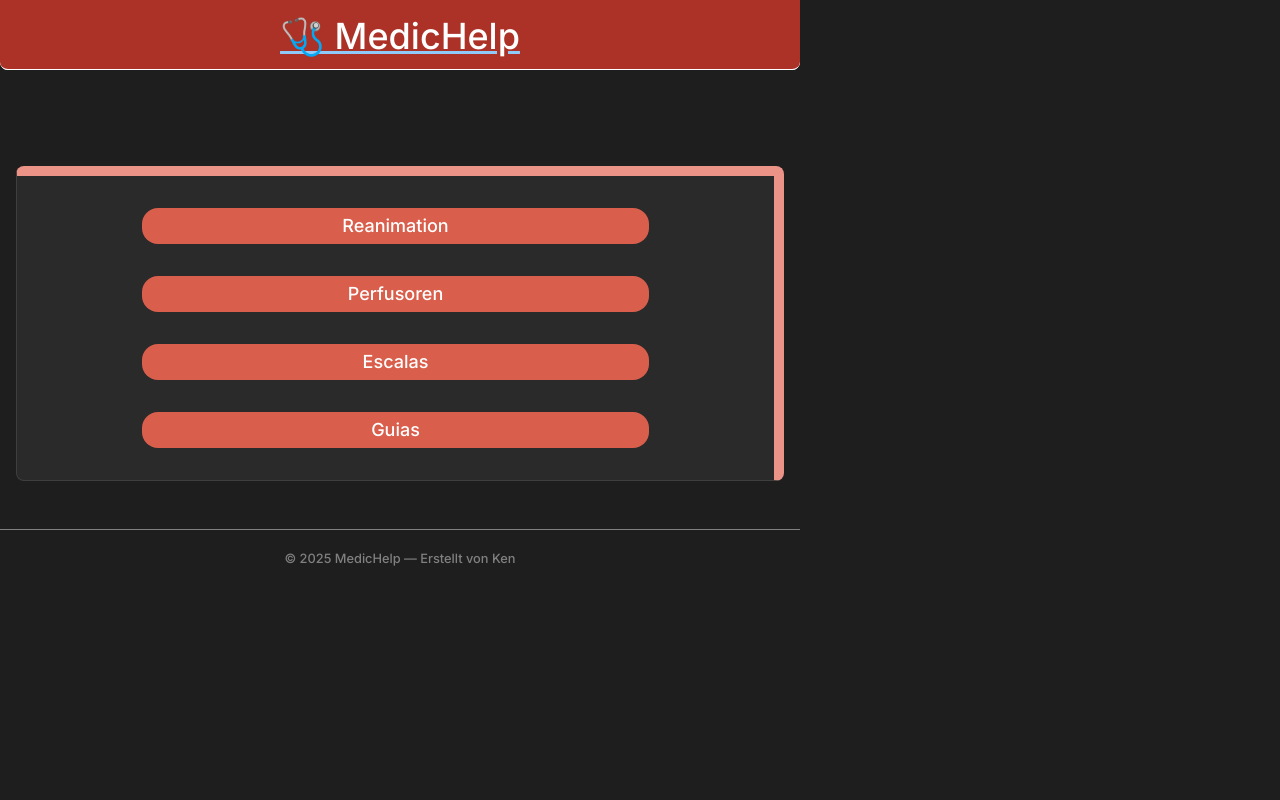
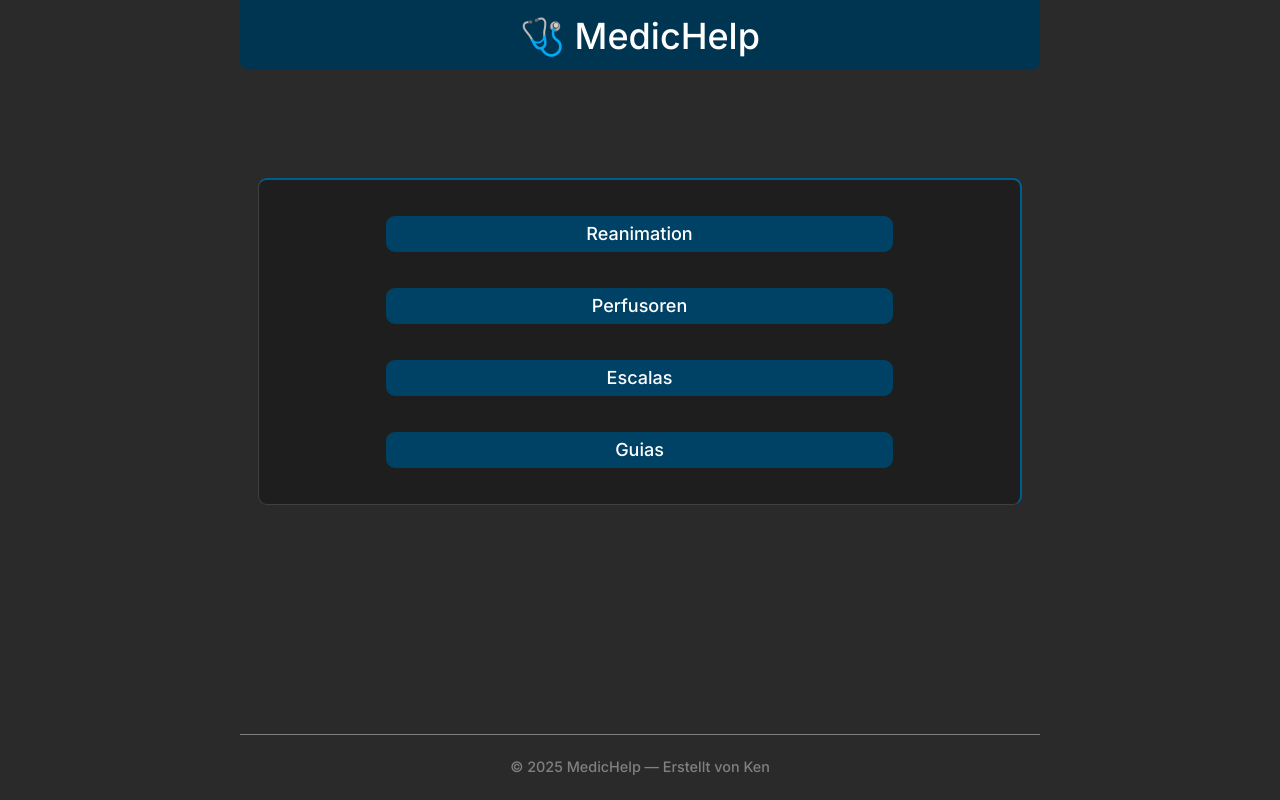
Before and after one commit to ken-chanD/medicHelp, a plain HTML site: page index.html in a window 1280 px wide. Drawn offline with Linux system fonts and the light colour scheme.

Commit message:
colores corregidos

```diff
--- a/css/style.css
+++ b/css/style.css
@@ -1,4 +1,4 @@
-/* color: #e0e0e0; */
+/* color: #e0e0e0; #2a2a2a #1e1e1e*/
 
 /* === Basis Reset & Defaults === */
 * {
@@ -17,11 +17,12 @@ html {
   scroll-behavior: smooth;
 }
 
-body {
+body, html {
   display: flex;
+  align-items: center;
   flex-direction: column;
   font-size: 18px;
-  background-color: #1e1e1e;
+  background-color: #2a2a2a;
   width: 100%;
   height: 100%;
 }
@@ -58,12 +59,11 @@ h1, h2, h3, h4, h5, h6 {
 
 /* === Header === */
 header {
-  background-color: #ac3126;
+  background-color: #003552;
   text-align: center;
   border-bottom-left-radius: 0.5rem;
   border-bottom-right-radius: 0.5rem;
   margin-bottom: 1rem;
-  border-bottom: 1px solid white;
   position: sticky;
   top: 0;
   z-index: 1000;
@@ -75,19 +75,15 @@ header {
   padding: 2rem;
   margin-bottom: 2rem;
   border-radius: 0.5rem;
-  background-color: #2a2a2a;
+  background-color: #1e1e1e;
   border: 1px solid #3f3f3f;
 }
 
-.kurzgefasst {
-  border-top: 10px solid #EA9386;
-  border-right: 10px solid #EA9386;
+.kurzgefasst, .erster-Schritt{
+  border-top: 2px solid #005D8F;
+  border-right: 2px solid #005D8F;
 }
 
-.erster-Schritt {
-  border-top: 10px solid #FBBE74;
-  border-right: 10px solid #FBBE74;
-}
 
 /* === Listen === */
 ul {
@@ -117,15 +113,15 @@ ul {
   margin-top: 4rem;
   margin-bottom: 2rem;
   border-radius: 0.5rem;
-  background-color: #2a2a2a;
+  background-color: #1e1e1e;
   border: 1px solid #3f3f3f;
-  border-top: 10px solid #EA9386;
-  border-right: 10px solid #EA9386;
+  border-top: 2px solid #005D8F;
+  border-right: 2px solid #005D8F;
 }
 #nav a {
   color: #ffffff;
   margin: 1rem 0.5rem;
-  border-radius: 1rem;
+  border-radius: 0.5rem;
   width: 70%;
-  background-color: #d95f4c;
+  background-color: #004266;
 }
```
